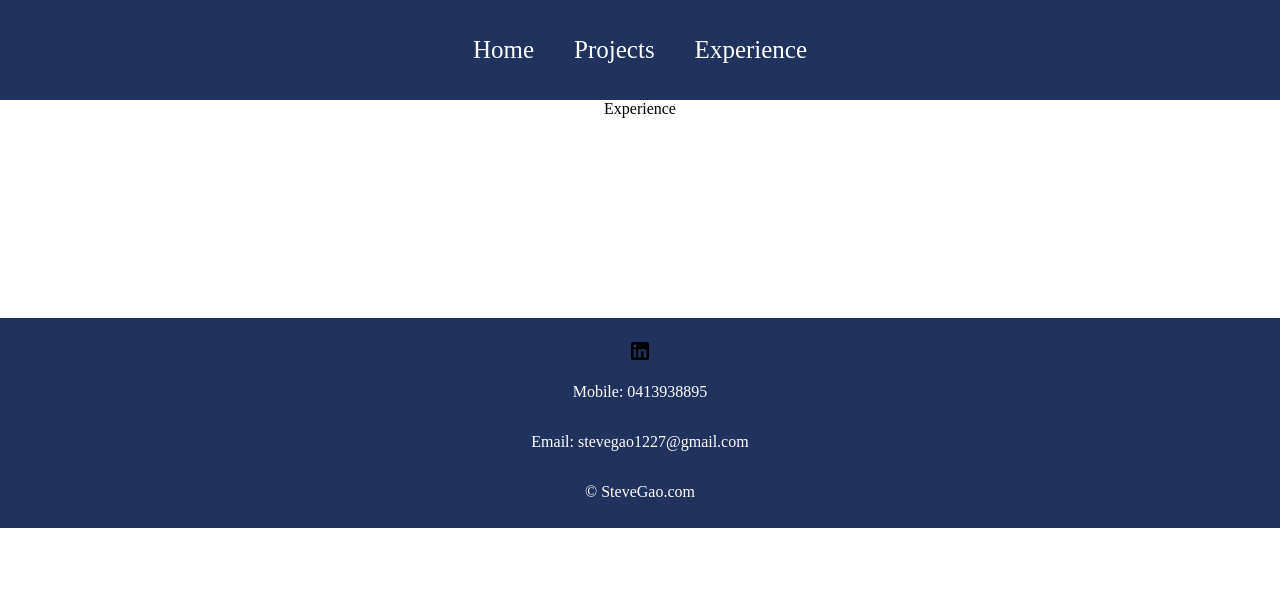
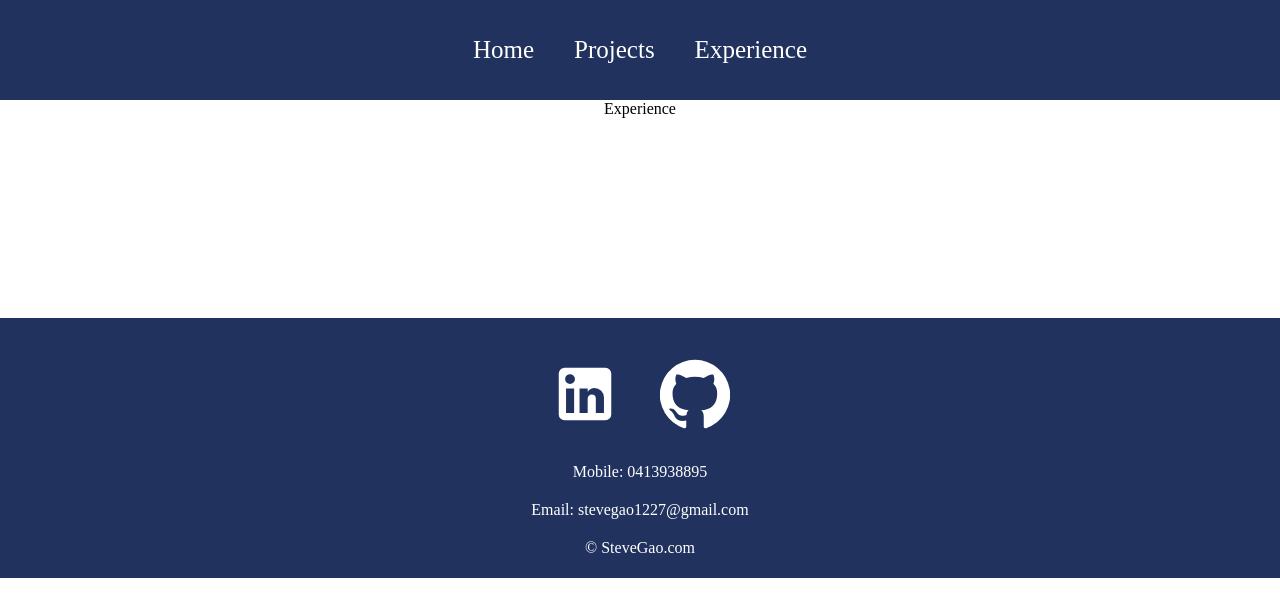
Before and after one commit to stevetian1227/Personal-Portfolio, a React (Create React App) app in the folder my-react-app/: page /experience in a window 1280 px wide. Shown: the top 616 px of the page. Built offline with nearby package versions, Linux system fonts and the light colour scheme.

Commit message:
minor update on the style of the foter
update the footer css to make the footer look nicer and add one more icon to the footer

```diff
--- a/my-react-app/src/components/Footer.js
+++ b/my-react-app/src/components/Footer.js
@@ -1,12 +1,14 @@
 import React from "react";
 import LinkedInIcon from "@material-ui/icons/LinkedIn";
+import GitHubIcon from "@material-ui/icons/GitHub";
 import "../styles/Footer.css";
 
 function Footer() {
   return (
     <div className="footer">
-      <div>
+      <div className="socialMedia">
         <LinkedInIcon />
+        <GitHubIcon />
       </div>
       <p> Mobile: 0413938895 </p>
       <p> Email: stevegao1227@gmail.com </p>
--- a/my-react-app/src/styles/Footer.css
+++ b/my-react-app/src/styles/Footer.css
@@ -1,6 +1,6 @@
 .footer {
   width: 100%;
-  height: 200px;
+  height: 250px;
   background: #21325e;
   display: flex;
   justify-content: center;
@@ -19,6 +19,7 @@
 
 .footer p {
   color: white;
+  margin: 10px;
 }
 
 @media only screen and (max-width: 600px) {
```
